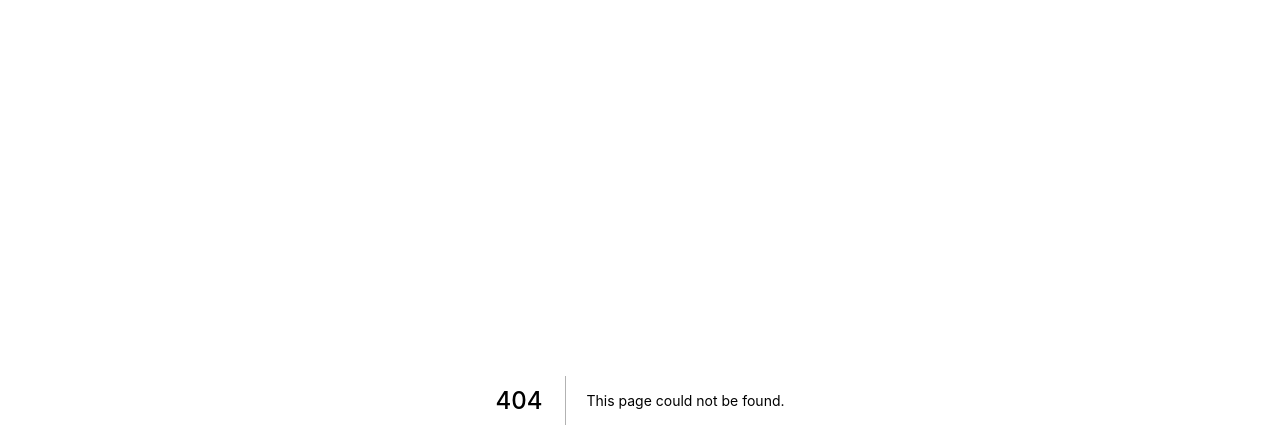
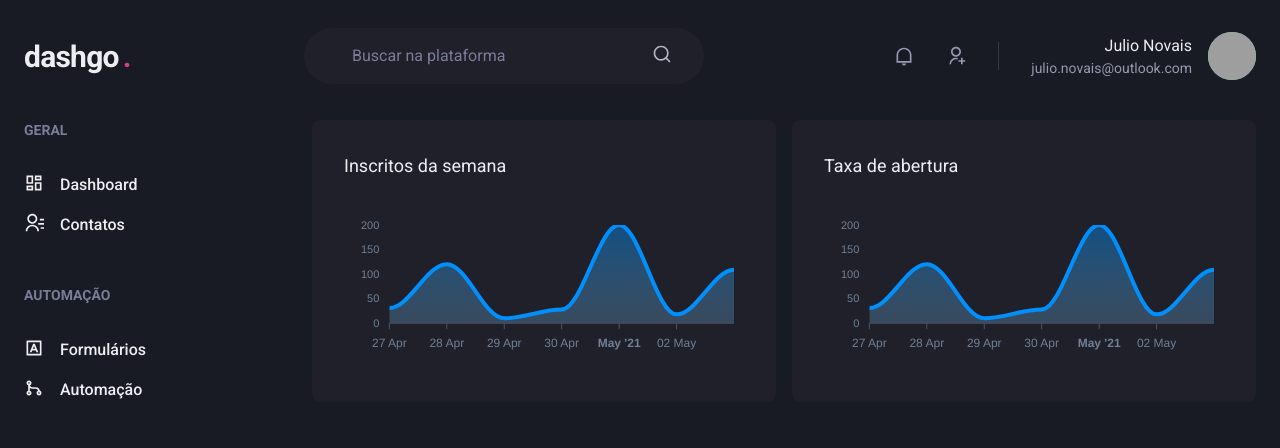
Before and after one commit to julio-nf/ignite-react-dashgo, a Next.js app: page /dashboard in a window 1280 px wide. Before the commit this address had no page. Shown: the top 448 px of the page. Built offline with nearby package versions, Linux system fonts and the light colour scheme; grey boxes are pictures that could not be loaded.

Commit message:
feat: added dashboard page, header and sidebar

```diff
--- a/package.json
+++ b/package.json
@@ -12,10 +12,13 @@
     "@chakra-ui/react": "^1.5.1",
     "@emotion/react": "^11.1.5",
     "@emotion/styled": "^11.3.0",
+    "apexcharts": "^3.26.1",
     "framer-motion": "^4.1.4",
     "next": "10.1.3",
     "react": "17.0.2",
-    "react-dom": "17.0.2"
+    "react-apexcharts": "^1.3.9",
+    "react-dom": "17.0.2",
+    "react-icons": "^4.2.0"
   },
   "devDependencies": {
     "@types/node": "^14.14.41",
--- /dev/null
+++ b/src/components/Header.tsx
@@ -0,0 +1,70 @@
+import { Flex, Text, Input, Icon, HStack, Box, Avatar } from '@chakra-ui/react';
+import { RiNotificationLine, RiSearchLine, RiUserAddLine } from 'react-icons/ri';
+
+export function Header() {
+  return (
+    <Flex as="header" w="100%" maxW={1480} h="20" mx="auto" mt="4" px="6" align="center">
+      <Text fontSize="3xl" fontWeight="bold" letterSpacing="tight" w="64">
+        dashgo
+        <Text as="span" ml="1" color="pink.500">
+          .
+        </Text>
+      </Text>
+
+      <Flex
+        as="label"
+        flex="1"
+        py="4"
+        px="8"
+        ml="6"
+        maxW={400}
+        alignSelf="center"
+        color="gray.200"
+        position="relative"
+        bg="gray.800"
+        borderRadius="full"
+      >
+        <Input
+          color="gray.50"
+          variant="unstyled"
+          placeholder="Buscar na plataforma"
+          _placeholder={{ color: 'gray.400' }}
+          px="4"
+          mr="4"
+        />
+
+        <Icon as={RiSearchLine} fontSize="20" />
+      </Flex>
+
+      <Flex align="center" ml="auto">
+        <HStack
+          spacing="8"
+          mx="8"
+          pr="8"
+          py="1"
+          color="gray.300"
+          borderRightWidth={1}
+          borderColor="gray.700"
+        >
+          <Icon as={RiNotificationLine} fontSize="20" />
+          <Icon as={RiUserAddLine} fontSize="20" />
+        </HStack>
+
+        <Flex align="center">
+          <Box mr="4" textAlign="right">
+            <Text>Julio Novais</Text>
+            <Text color="gray.300" fontSize="sm">
+              julio.novais@outlook.com
+            </Text>
+          </Box>
+
+          <Avatar
+            size="md"
+            name="Julio Novais"
+            src="https://avatars.githubusercontent.com/u/49425390?v=4"
+          />
+        </Flex>
+      </Flex>
+    </Flex>
+  );
+}
--- /dev/null
+++ b/src/components/Sidebar.tsx
@@ -0,0 +1,49 @@
+import { Box, Stack, Text, Link, Icon } from '@chakra-ui/react';
+import { RiContactsLine, RiDashboardLine, RiGitMergeLine, RiInputMethodLine } from 'react-icons/ri';
+
+export function Sidebar() {
+  return (
+    <Box as="aside" w="64" mr="8">
+      <Stack spacing="12" align="flex-start">
+        <Box>
+          <Text fontWeight="bold" color="gray.400" fontSize="sm">
+            GERAL
+          </Text>
+          <Stack spacing="4" mt="8" align="stretch">
+            <Link display="flex" align="center">
+              <Icon as={RiDashboardLine} fontSize="20" />
+              <Text ml="4" fontWeight="medium">
+                Dashboard
+              </Text>
+            </Link>
+            <Link display="flex" align="center">
+              <Icon as={RiContactsLine} fontSize="20" />
+              <Text ml="4" fontWeight="medium">
+                Contatos
+              </Text>
+            </Link>
+          </Stack>
+        </Box>
+        <Box>
+          <Text fontWeight="bold" color="gray.400" fontSize="sm">
+            AUTOMAÇÃO
+          </Text>
+          <Stack spacing="4" mt="8" align="stretch">
+            <Link display="flex" align="center">
+              <Icon as={RiInputMethodLine} fontSize="20" />
+              <Text ml="4" fontWeight="medium">
+                Formulários
+              </Text>
+            </Link>
+            <Link display="flex" align="center">
+              <Icon as={RiGitMergeLine} fontSize="20" />
+              <Text ml="4" fontWeight="medium">
+                Automação
+              </Text>
+            </Link>
+          </Stack>
+        </Box>
+      </Stack>
+    </Box>
+  );
+}
--- /dev/null
+++ b/src/pages/dashboard.tsx
@@ -0,0 +1,85 @@
+import dynamic from 'next/dynamic';
+import { Box, Flex, SimpleGrid, Text, theme } from '@chakra-ui/react';
+
+import { Header } from '../components/Header';
+import { Sidebar } from '../components/Sidebar';
+
+const Chart = dynamic(() => import('react-apexcharts'), {
+  ssr: false,
+});
+
+const options = {
+  chart: {
+    toolbar: {
+      show: false,
+    },
+    zoom: {
+      enabled: false,
+    },
+    foreColor: theme.colors.gray[500],
+  },
+  grid: {
+    show: false,
+  },
+  dataLabels: {
+    enabled: false,
+  },
+  tooltip: {
+    enabled: false,
+  },
+  xaxis: {
+    type: 'datetime',
+    axisBorder: {
+      color: theme.colors.gray[600],
+    },
+    axisTicks: {
+      color: theme.colors.gray[600],
+    },
+    categories: [
+      '2021-04-27T00:00:00.000Z',
+      '2021-04-28T00:00:00.000Z',
+      '2021-04-29T00:00:00.000Z',
+      '2021-04-30T00:00:00.000Z',
+      '2021-05-01T00:00:00.000Z',
+      '2021-05-02T00:00:00.000Z',
+      '2021-05-03T00:00:00.000Z',
+    ],
+    fill: {
+      opacity: 0.3,
+      type: 'gradient',
+      gradient: {
+        shade: 'dark',
+        opacityFrom: 0.7,
+        opacityTo: 0.3,
+      },
+    },
+  },
+};
+const series = [{ name: 'Series 1', data: [31, 120, 10, 28, 200, 18, 109] }];
+
+export default function Dashboard() {
+  return (
+    <Flex flexDir="column" h="100vh">
+      <Header />
+
+      <Flex w="100%" my="6" maxW="1480" mx="auto" px="6">
+        <Sidebar />
+
+        <SimpleGrid flex="1" gap="4" minChildWidth="320px" align="flex-start">
+          <Box p="8" pb="4" bg="gray.800" borderRadius={8}>
+            <Text fontSize="lg" mb="4">
+              Inscritos da semana
+            </Text>
+            <Chart options={options} series={series} type="area" height="160" />
+          </Box>
+          <Box p="8" bg="gray.800" borderRadius={8} pb="4">
+            <Text fontSize="lg" mb="4">
+              Taxa de abertura
+            </Text>
+            <Chart options={options} series={series} type="area" height="160" />
+          </Box>
+        </SimpleGrid>
+      </Flex>
+    </Flex>
+  );
+}
```
Also changed, not shown: src/components/Form/Input.tsx (added, +33 -0 lines), src/pages/index.tsx (+19 -2 lines), 1 other file (tests, documents, lock files or other folders).
